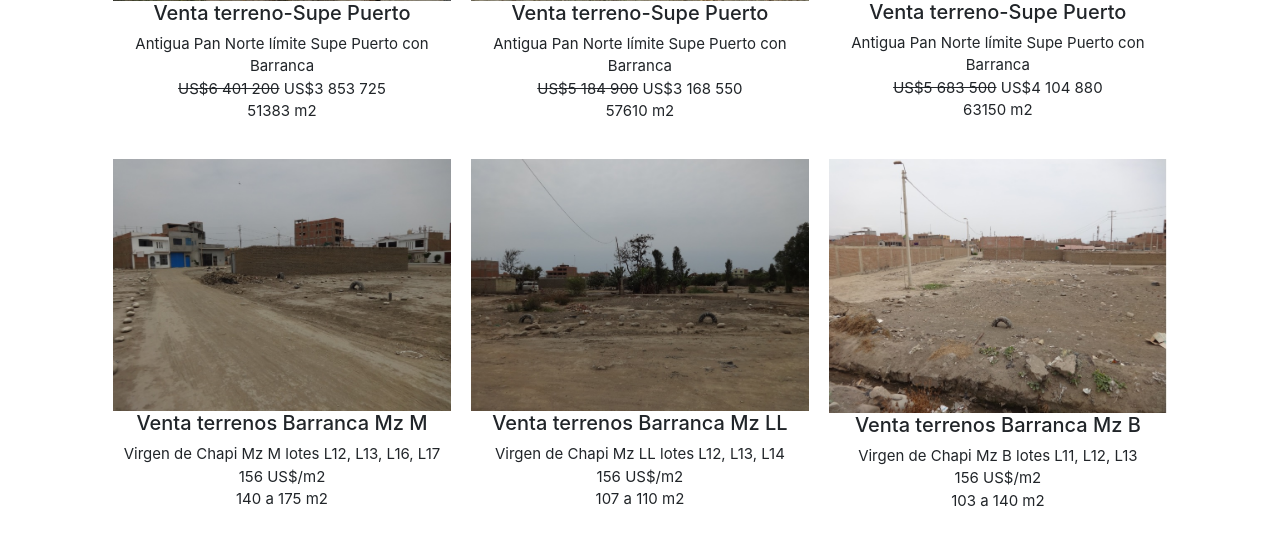
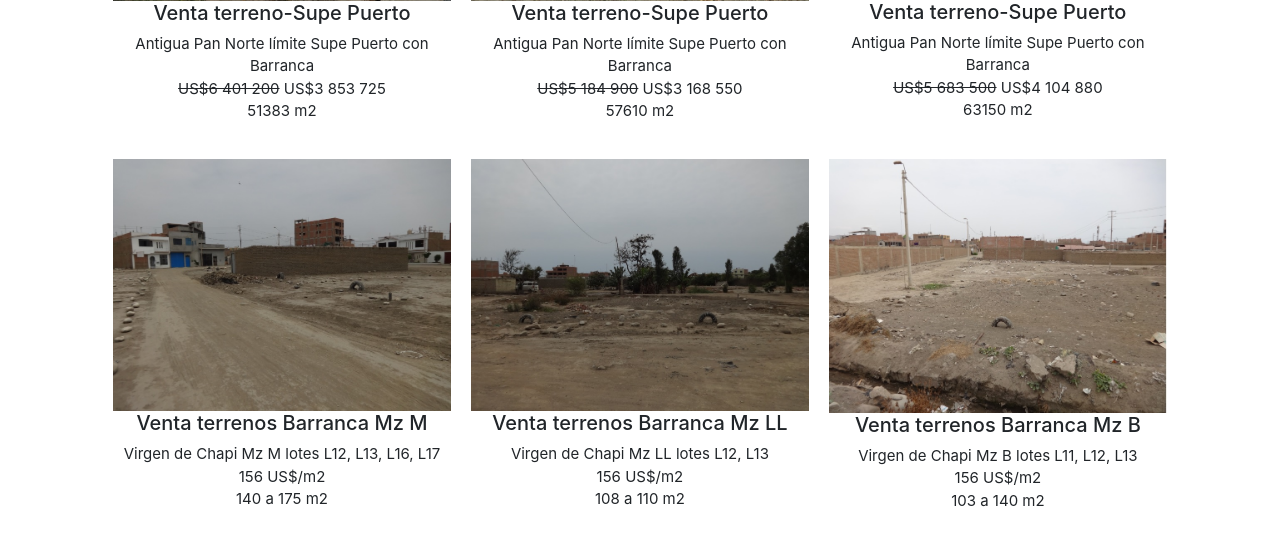
Before and after one commit to cespivilla/sofimarazo, a Flask app: template templates/index.html in a window 1280 px wide. Shown: the part 1136-1681 px from the top of the page. Run offline with Flask 2, Linux system fonts and the light colour scheme; the template is opened without the code that fills it, so the values that code supplies are empty; some libraries are stand-ins or nearby versions.

Commit message:
Update index.html

```diff
--- a/templates/index.html
+++ b/templates/index.html
@@ -82,7 +82,7 @@
           <a href={{ url_for("ai5")}}><img src='/static/AI5/AI5a.jpg' alt="Terrenos Barranca" style="width:100%"></a>
           <div class="center">
              <h5>Venta terrenos Barranca Mz LL</h5>
-             <p style="font-size:15px;">Virgen de Chapi Mz LL lotes L12, L13, L14<br>156 US$/m2<br>107 a 110 m2</p>
+             <p style="font-size:15px;">Virgen de Chapi Mz LL lotes L12, L13<br>156 US$/m2<br>108 a 110 m2</p>
           </div>
         </div>
       </div>
@@ -112,7 +112,7 @@
           <a href={{ url_for("ai8")}}><img src='/static/AI8/AI8b.jpg' alt="Terrenos Barranca" style="width:100%"></a>
           <div class="center">
              <h5>Venta terrenos Barranca Mz A</h5>
-             <p style="font-size:15px;">Virgen de Chapi Mz A lotes L11, L17<br>156 US$/m2<br>110 y 150 m2</p>
+             <p style="font-size:15px;">Virgen de Chapi Mz A lotes L17<br>156 US$/m2<br>150 m2</p>
           </div>
         </div>
       </div>
@@ -218,6 +218,16 @@
         </div>
       </div>
 
+      <div class="column">
+        <div class="content">
+          <img src='/static/AI105/AI105a.jpg' alt="Terreno Barranca" style="width:100%">
+          <div class="center">
+             <h5>Venta terreno Barranca Mz A</h5>
+             <p style="font-size:15px;">Virgen de Chapi Mz A lote L11<br>156 US$/m2<br>150 m2</p>
+          </div>
+        </div>
+      </div>
+
     </div>
 
     <a href="{{ url_for('facebook', user='melba.marazoperea')}}" class="fa fa-facebook">facebook</a><p class="fa">@melbamarazoagenteinmobiliario</p><br>
```
